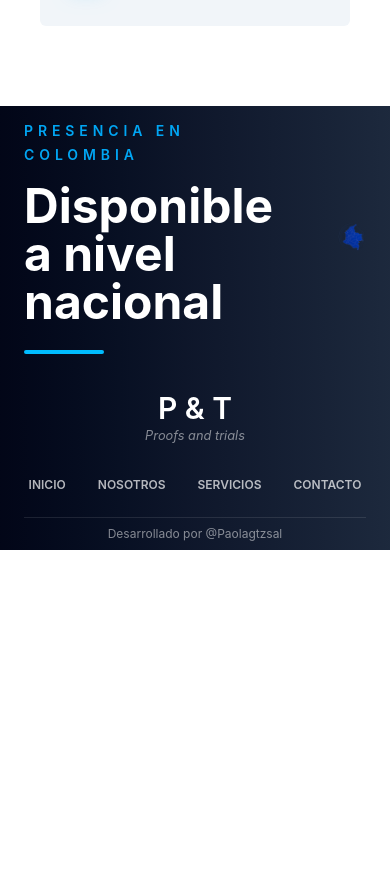
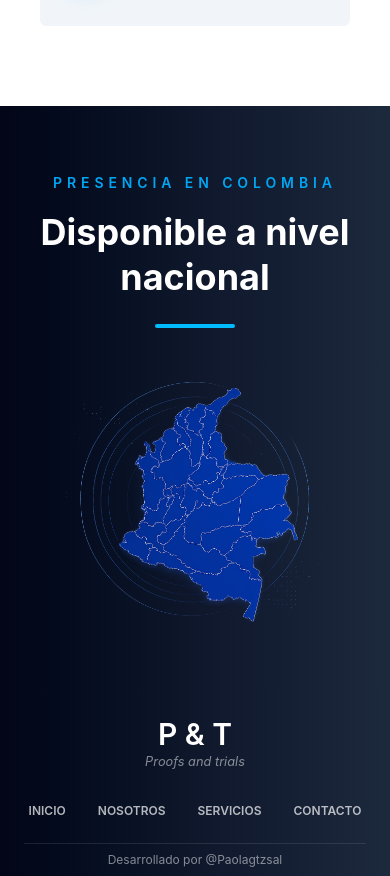
Before and after one commit to PGSzcoding/proofsandtrials, a React (Vite) app: page / in a window 390 px wide. Shown: the part 5244-6120 px from the top of the page. Before the commit the page ends 5794 px from the top, so only its background shows below. Built offline with nearby package versions, Linux system fonts and the light colour scheme.

Commit message:
National mobile v

```diff
--- a/src/sections/National.tsx
+++ b/src/sections/National.tsx
@@ -1,22 +1,29 @@
 import Container from "../components/Container";
 import colombiaMap from "../assets/mapa2.png";
+import { Fade } from "react-awesome-reveal";
 
 export default function National(){
     return (
-    <section className="py-3 bg-linear-to-r from-slate-950 via-slate-900 to-slate-800">
+        <Fade>
+            <section className="bg-linear-to-r from-slate-950 via-slate-900 to-slate-800 py-16 lg:py-6">
                 <Container>
-            <div className="flex w-full justify-center items-center gap-16 lg:grid-cols-2 ">
-                <div>
+                    <div className="flex flex-col items-center gap-10 lg:flex-row lg:justify-center lg:gap-16">
+                        <div className="text-center lg:text-left">
+                            <Fade direction="left" cascade>
                                 <span className="text-sm font-semibold uppercase tracking-[0.35em] text-sky-500">
                                     Presencia en Colombia
                                 </span>
-                    <h2 className="mt-4 text-5xl font-bold text-white">Disponible a nivel nacional</h2>
-                    <div className="mt-6 h-1 w-20 rounded-full bg-sky-400" />
+                                <h2 className="mt-4 text-4xl font-bold leading-tight text-white md:text-5xl">Disponible a nivel nacional</h2>
+                                <div className="mx-auto mt-6 h-1 w-20 rounded-full bg-sky-400 lg:mx-0" />
+                            </Fade>
                         </div>
                         <div className="flex justify-center">
-                    <img src={colombiaMap} alt="Cobertura nacional" className="max-h-125 object-contain"/>
+                            <Fade>
+                                <img src={colombiaMap} alt="Cobertura nacional" className="w-65 md:w-85 lg:w-105 xl:w-120" />
+                            </Fade>
                         </div>
                     </div>
                 </Container>
             </section>
+        </Fade>
         )}
```
Lines whose indentation alone changed are shown as unchanged.
